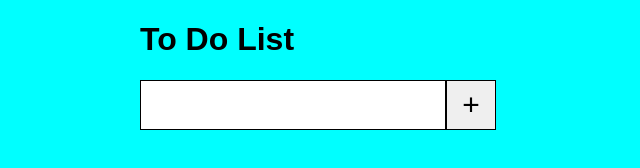
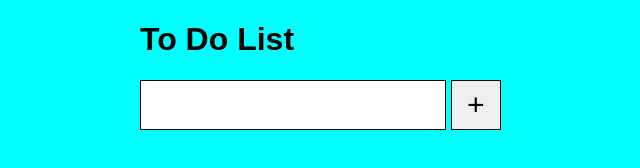
Before and after one commit to Ozan-007/First-To-do, a plain HTML site: page index.html in a window 1280 px wide. Shown: the whole page, without its empty margins (340-980 px from the left). Drawn offline with Linux system fonts and the light colour scheme.

Commit message:
Button changed

```diff
--- a/style.css
+++ b/style.css
@@ -6,7 +6,7 @@ html,body{
 }
 
 .container{
-    width:360px;
+    width:400px;
 }
 
 #inputField{
@@ -24,6 +24,7 @@ html,body{
     border: 1px solid black;
     vertical-align: middle;
     font-size: 30px;
+    margin-left:0.3rem;
 }
 
 .to-dos{
```
